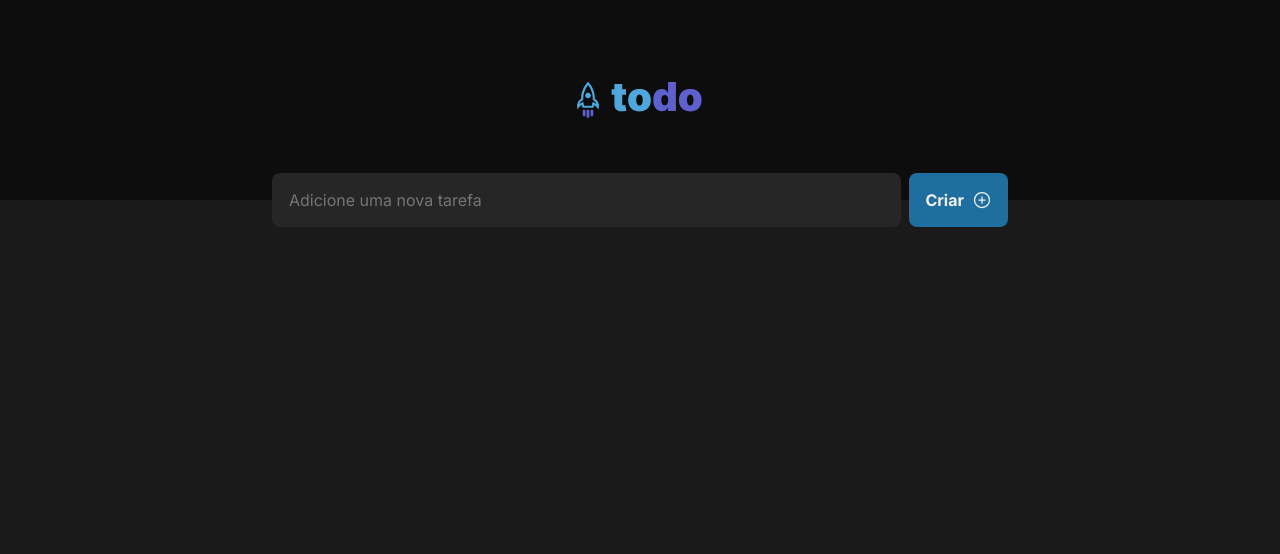
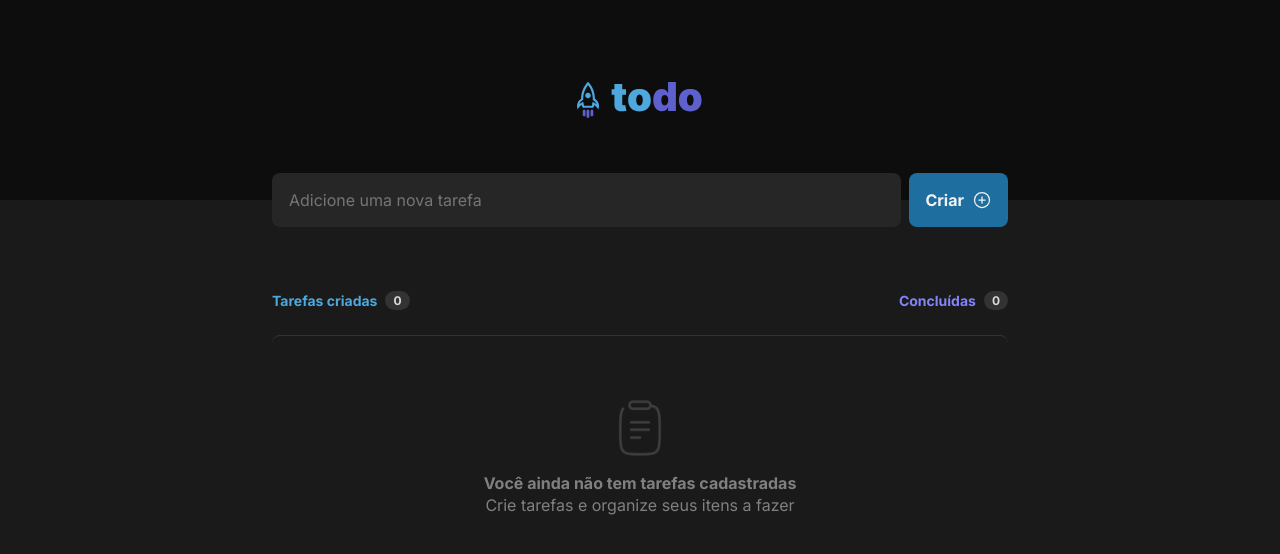
Before and after one commit to luiz21goncalves/ignite-todo, a React (Vite) app: page / in a window 1280 px wide. Shown: the top 554 px of the page. Built offline with nearby package versions, Linux system fonts and the light colour scheme.

Commit message:
feat: add task list component

```diff
--- /dev/null
+++ b/src/components/TaskList/index.tsx
@@ -0,0 +1,30 @@
+import styles from './styles.module.css';
+import clipboardImage from '../../assets/clipboard.png';
+
+export function TaskList() {
+  return (
+    <section className={styles.container}>
+      <header className={styles.header}>
+        <div className={styles.info}>
+          <strong>Tarefas criadas</strong>
+          <span>0</span>
+        </div>
+
+        <div className={styles.info}>
+          <strong>Concluídas</strong>
+          <span>0</span>
+        </div>
+      </header>
+
+      <div className={styles.emptyList}>
+        <img
+          src={clipboardImage}
+          alt="Figura de uma folha com pautas em uma prancheta"
+        />
+
+        <strong>Você ainda não tem tarefas cadastradas</strong>
+        <p>Crie tarefas e organize seus itens a fazer</p>
+      </div>
+    </section>
+  );
+}
--- /dev/null
+++ b/src/components/TaskList/styles.module.css
@@ -0,0 +1,51 @@
+.container {
+  width: 100%;
+  margin-top: 4rem;
+}
+
+.header {
+  width: 100%;
+  display: flex;
+  justify-content: space-between;
+  margin-bottom: 1.5rem;
+}
+
+.info {
+  display: flex;
+  align-items: center;
+  gap: 0.5rem;
+}
+
+.info strong {
+  font-weight: 700;
+  font-size: 0.875rem;
+  line-height: 1.4;
+  color: var(--blue-500);
+}
+
+.info:nth-child(2) strong {
+  color: var(--purple-500);
+}
+
+.info span {
+  padding: 0.125rem 0.5rem;
+  background: var(--gray-400);
+  border-radius: 999px;
+  font-weight: 700;
+  font-size: 0.75rem;
+  color: var(--gray-200);
+}
+
+.emptyList {
+  border-top: 1px solid var(--gray-400);
+  border-radius: 8px;
+  display: flex;
+  flex-direction: column;
+  align-items: center;
+  padding: 4rem 1.5rem;
+  line-height: 1.4;
+}
+
+.emptyList img {
+  margin-bottom: 1rem;
+}
--- a/src/pages/Home/index.tsx
+++ b/src/pages/Home/index.tsx
@@ -1,13 +1,16 @@
 import { Form } from '../../components/Form';
 import { Header } from '../../components/Header';
+import { TaskList } from '../../components/TaskList';
 import styles from './styles.module.css';
 
 export function Home() {
   return (
     <div>
       <Header />
+
       <main className={styles.content}>
         <Form />
+        <TaskList />
       </main>
     </div>
   );
```
Also changed, not shown: src/assets/clipboard.png (added).
